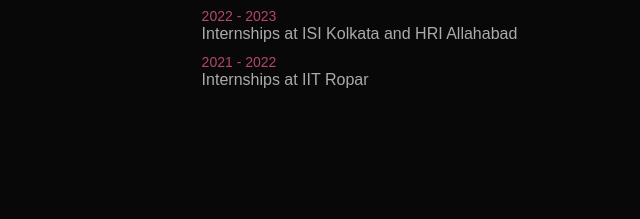
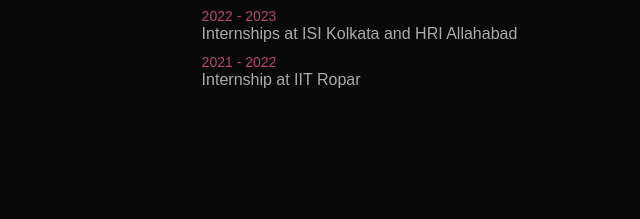
Before and after one commit to agniva22/Webpage, a plain HTML site: page index.html in a window 1280 px wide. Both pictures are taken after a click on the element "Experience". Shown: the part 1241-1460 px from the top of the page, 336-976 px from the left. Drawn offline with Linux system fonts and the light colour scheme.

Commit message:
Update index.html

```diff
--- a/index.html
+++ b/index.html
@@ -39,13 +39,7 @@
             <div class="about-col-2">
                 <h1 class="sub-title">About Me</h1>
                 <p>
-                   I am currently a Ph.D. scholar at the Indian Institute of Science Education and Research (IISER), Bhopal,
-                   where my primary research focus is on the learning and control of autonomous vehicles. My work focuses on
-                   advancing autonomous navigation through data-driven decision-making algorithms and using model predictive
-                   control that can reshape dynamic environments. Specifically, I am exploring deep reinforcement learning algorithms
-                   that make autonomous vehicles well-ordered control decisions in complex, multi-agent environment systems. This domain
-                   possesses significant potential for enhancing the accuracy and flexibility of autonomous systems, which must contend
-                   with real-world problems such as static or dynamic barriers.
+                   I am currently a Ph.D. scholar at the Indian Institute of Science Education and Research (IISER), Bhopal, where my primary research focus is on the learning and control of autonomous vehicles. My work focuses on advancing autonomous navigation through data-driven decision-making algorithms and using model predictive control that can reshape dynamic environments. Specifically, I am exploring deep reinforcement learning algorithms that make autonomous vehicles well-ordered control decisions in complex, multi-agent environment systems. This domain possesses significant potential for enhancing the accuracy and flexibility of autonomous systems, which must contend with real-world problems such as static or dynamic barriers.
                 </p>
 
                 <div class="tab-titles">
@@ -67,7 +61,7 @@
                     <ul>
                         <li><span>2023 - 2024</span><br>Dissertation at IISER Bhopal</li>
                         <li><span>2022 - 2023</span><br>Internships at ISI Kolkata and HRI Allahabad</li>
-                        <li><span>2021 - 2022</span><br> Internships at IIT Ropar</li>
+                        <li><span>2021 - 2022</span><br> Internship at IIT Ropar</li>
                     </ul>
                 </div>
 
```
